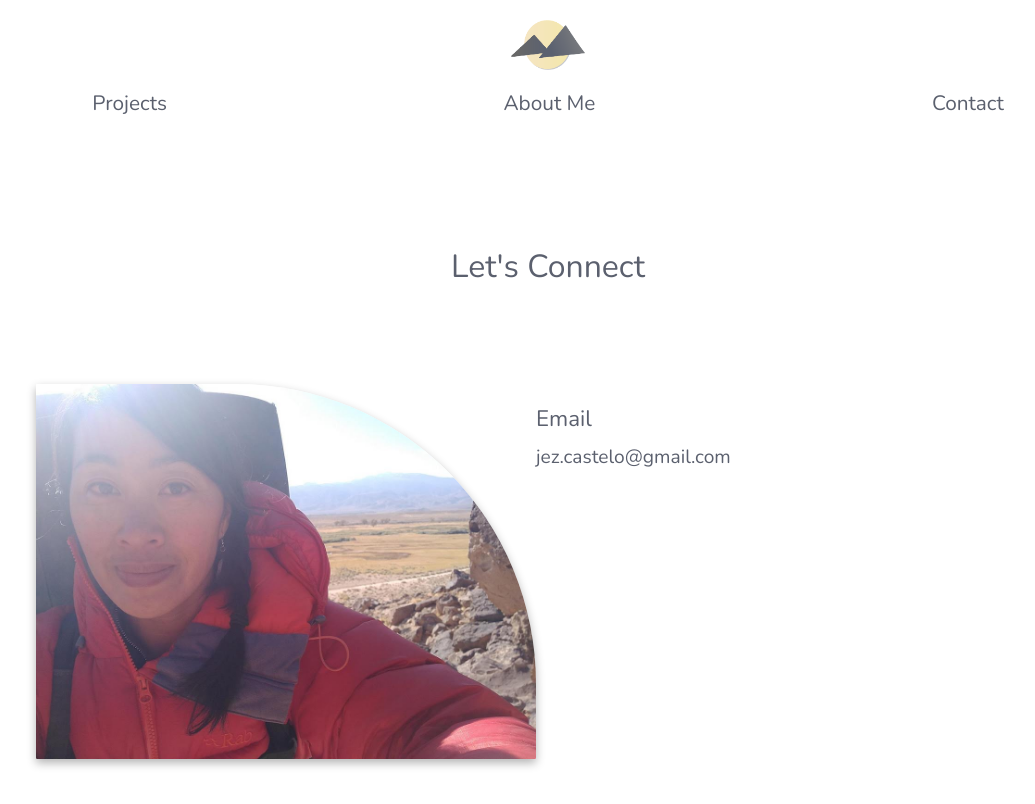
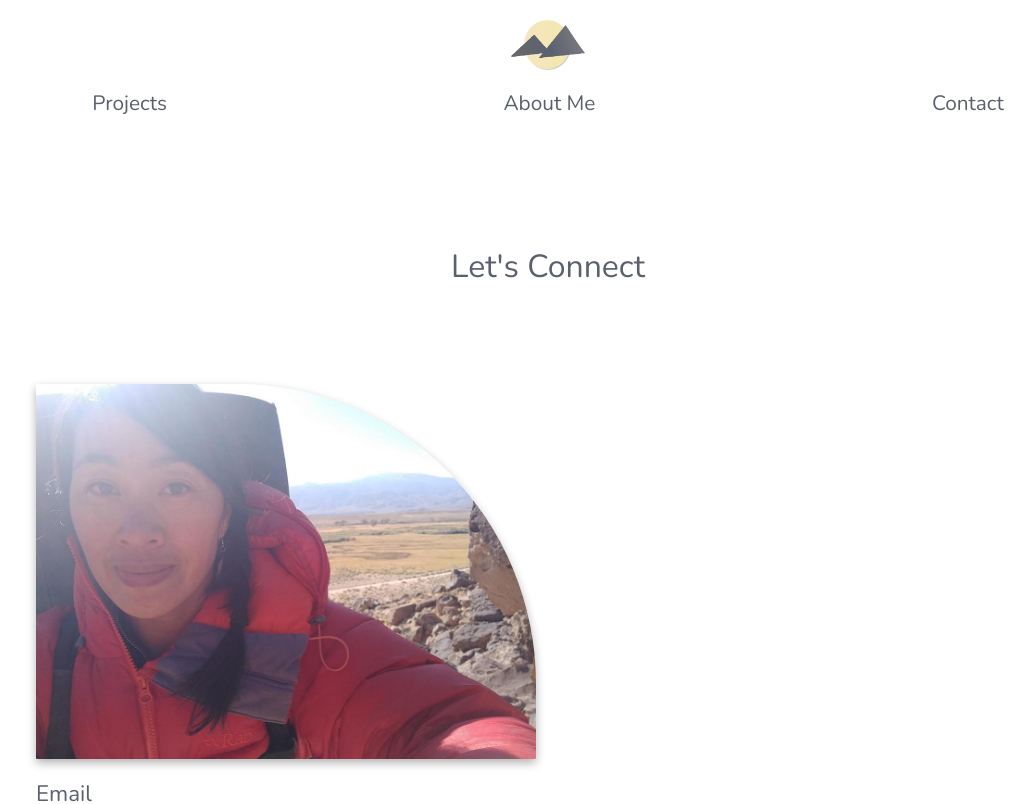
Before and after one commit to Jezryl-Castelo/portfolio, a React (Create React App) app: page /contact in a window 1280 px wide. Shown: the top 804 px of the page, without its empty margins (92-1127 px from the left). Built offline with nearby package versions, Linux system fonts and the light colour scheme.

Commit message:
fix email

```diff
--- a/src/App.js
+++ b/src/App.js
@@ -24,9 +24,10 @@ function App() {
     <div className="App">
     <TopOfPage />
     <GlobalStyle />
+    <Nav />
 
-    <Nav />
     <Switch location={location} key={location.pathname}>
+
     <Route path="/home" exact>
       <Homepage />
     </Route>
--- a/src/components/cards/cards.styles.css
+++ b/src/components/cards/cards.styles.css
@@ -4,6 +4,7 @@
     display: flex;
     flex-wrap: wrap;
     justify-content: center;
+    z-index: -1;
 }
 .shape-box {
     display: inline-block;
@@ -142,3 +143,7 @@
 .shape-box_half:hover>.after {
     opacity: 1;
 }
+
+@media (max-width: 1000px) {
+
+}
--- a/src/components/contact.component.js
+++ b/src/components/contact.component.js
@@ -25,7 +25,7 @@ const Contact = () => {
 };
 
 const FormStyle = styled.div`
-    height: 80vh;
+    height: 100vh;
     background-color: #fff;
     text-align: left;
     color: #5b606e;
@@ -35,7 +35,6 @@ const FormStyle = styled.div`
         text-align: center;
     }
     .self {
-        grid-area: photo;
         width: 70%;
         max-width: 500px;
         border-radius: 1px 300px 1px 1px;
@@ -44,9 +43,11 @@ const FormStyle = styled.div`
     .contact-card {
         width: 80%;
         display: flex;
+        flex-direction: column;
         flex-wrap: wrap;
         margin: 0 auto;
         text-align: left;
+
     }
     .email {
         font-size: 1.4rem;
@@ -54,6 +55,7 @@ const FormStyle = styled.div`
     }
     .address {
         font-size: 1.2rem;
+        margin-bottom: 50px;
     }
     @media (max-width: 850px) {
         width: 100%;
--- a/src/components/education/education.component.js
+++ b/src/components/education/education.component.js
@@ -117,6 +117,4 @@ const EducationCard = () => {
 }
 
 
-
-
 export default EducationCard;
--- a/src/components/navbar/navbar.styles.css
+++ b/src/components/navbar/navbar.styles.css
@@ -6,7 +6,7 @@
     align-items: center;
     padding: 1rem 10rem 1rem 2.4rem;
     position: sticky;
-    z-index: 1;
+    z-index: 2;
     top: 0;
     background-color: #fafafa;
 }
--- a/src/pages/AboutMePage.js
+++ b/src/pages/AboutMePage.js
@@ -8,7 +8,7 @@ const AboutMePage = () => {
     return(
     // <motion.div exit="exit" variants={ pageAnimation } initial="hidden" animate="show">
     <div>
-        <Header />
+
         <Education />
     </div>
     // </motion.div>
--- a/src/pages/Contact.js
+++ b/src/pages/Contact.js
@@ -7,7 +7,6 @@ const Contact = () => {
     return(
         <div>
             <ContactForm />
-
         </div>
     );
 };
```
